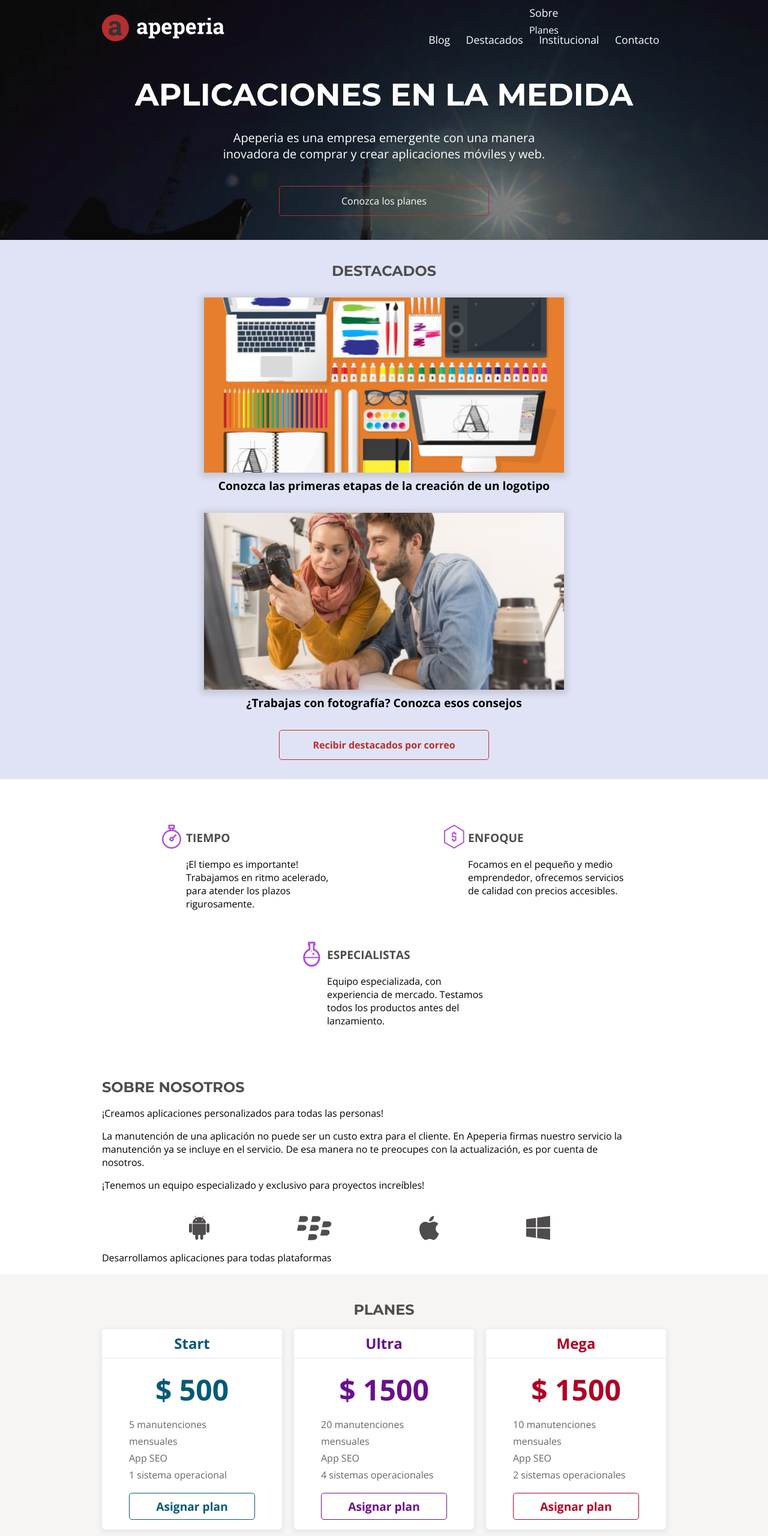
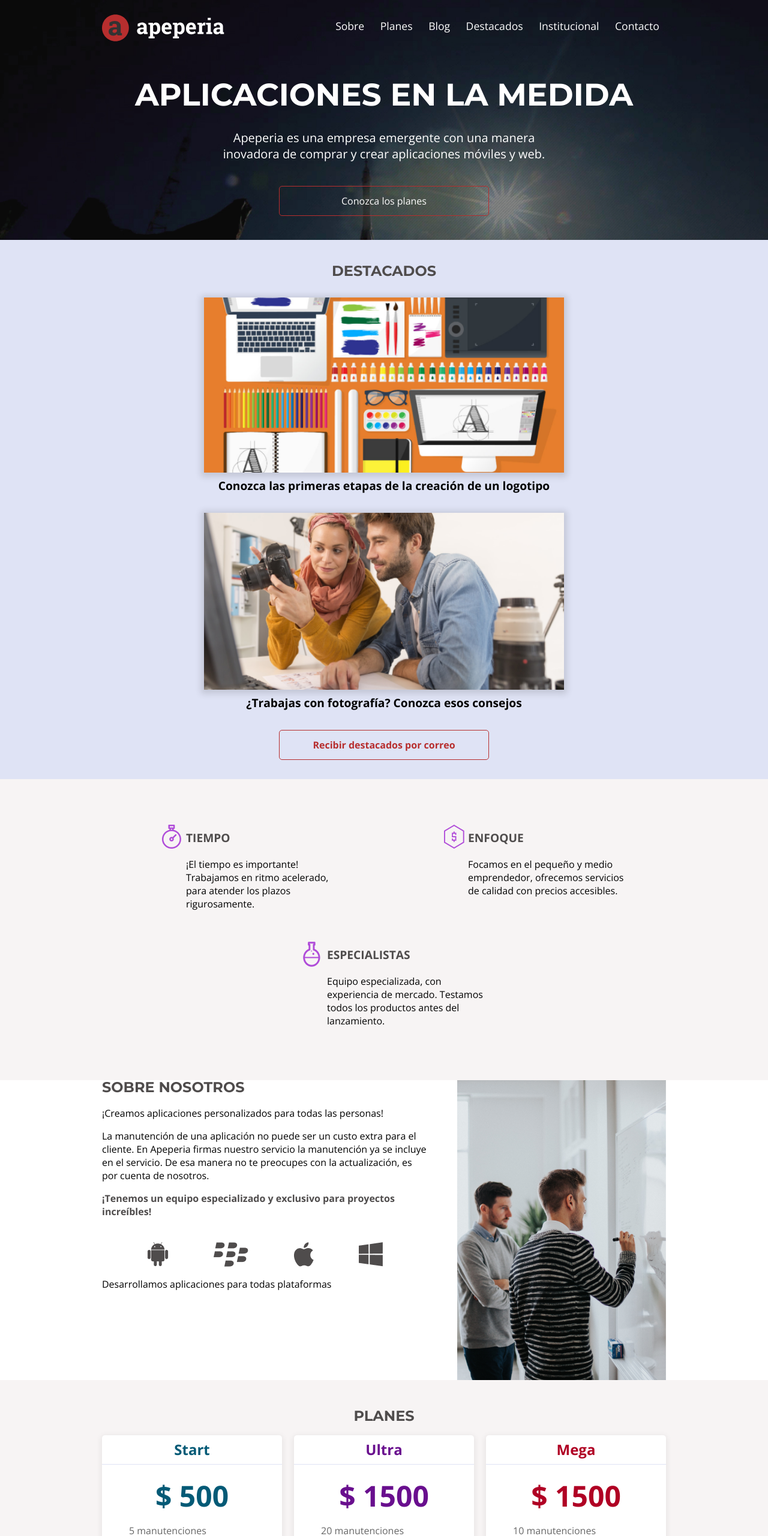
Before and after one commit to MiguelTorri/layouts-responsivos, a plain HTML site: page index.html in a window 1280 px wide. Shown: the top 2561 px of the page at 60% size. Drawn offline with nearby package versions, Linux system fonts and the light colour scheme.

Commit message:
layouts terminados

```diff
--- a/css/diferenciales.css
+++ b/css/diferenciales.css
@@ -43,7 +43,7 @@
 
 @media screen and (min-width: 1024px) {
     .diferenciales {
-        background-color: var(--cinza-claro);
+        background-color: var(--background-ceniza-claro);
     }
     .diferenciales__lista {
         justify-content: space-around;
--- a/css/sobre-nosotros.css
+++ b/css/sobre-nosotros.css
@@ -25,9 +25,13 @@
     margin-bottom: 1rem;
 }
 
-.sobre-nosotros {
+.sobre-nosotros__texto--destacado {
     color: var(--fuente-ceniza-oscuro);
     font-weight: 700;
+}
+
+.sobre_nosotros_imagen {
+    display: none;
 }
 
 @media screen and (min-width: 1024px) {
@@ -45,7 +49,7 @@
 
         padding-bottom: 1.5rem;
     }
-    .sobre-nosotros__imagen {
+    .sobre_nosotros_imagen {
         display: block;
     }
 }
--- a/index.html
+++ b/index.html
@@ -23,7 +23,7 @@
             <nav class="head__navegacion">
                 <ul>
                     <li class="head__enlace"><a href="#">Sobre</a></li>
-                    <li cl0ass="head__enlace"><a href="#">Planes</a></li>
+                    <li class="head__enlace"><a href="#">Planes</a></li>
                     <li class="head__enlace"><a href="#">Blog</a></li>
                     <li class="head__enlace"><a href="#">Destacados</a></li>
                     <li class="head__enlace"><a href="#">Institucional</a></li>
@@ -94,6 +94,7 @@
                     </ul>
                     <p class="sobre_nosotros__texto">Desarrollamos aplicaciones para todas plataformas</p>
                 </div>
+                <img src="img/sobre-apeperia.png" alt="Sobre Nosotros" class="sobre_nosotros_imagen">
             </section>
 
             <section class="planes container">
@@ -140,16 +141,21 @@
 
             <section class="institucional container">
                 <h2 class="institucional_titulo">Institucional</h2>
-                <p class="institucional_descripcion">Un poco más sobre Apeperia</p>
-                <address class="institucional_direccion">Calle Vergueiro, 3185</br>
+                <div class="institucional_contenido">
+                    <div class="institucional_informaciones">
+                    <p class="institucional_descripcion">Un poco más sobre Apeperia</p>
+                    <address class="institucional_direccion">Calle Vergueiro, 3185</br>
                     Villa Mariana, São Paulo</address>
-                <article class="institucional_contacto">
+                    <article class="institucional_contacto">
                     <p>
                         <a href="tel:+551155712751" class="institucional_contacto-telefono">+55 11 55712751</a> o
                         <a href="mailto:contato@apeperia.com" class="institucional_contacto-email">contato@apeperia.com</a>
                     </p>
-                </article>
-                <video src="img/formacion-java.mp4" class="institucional_video" controls></video>
+                    </article>
+                    </div>
+                    <video src="img/formacion-java.mp4" class="institucional_video" controls></video>
+                </div>
+
             </section>
 
             <footer class="footer container">
```
